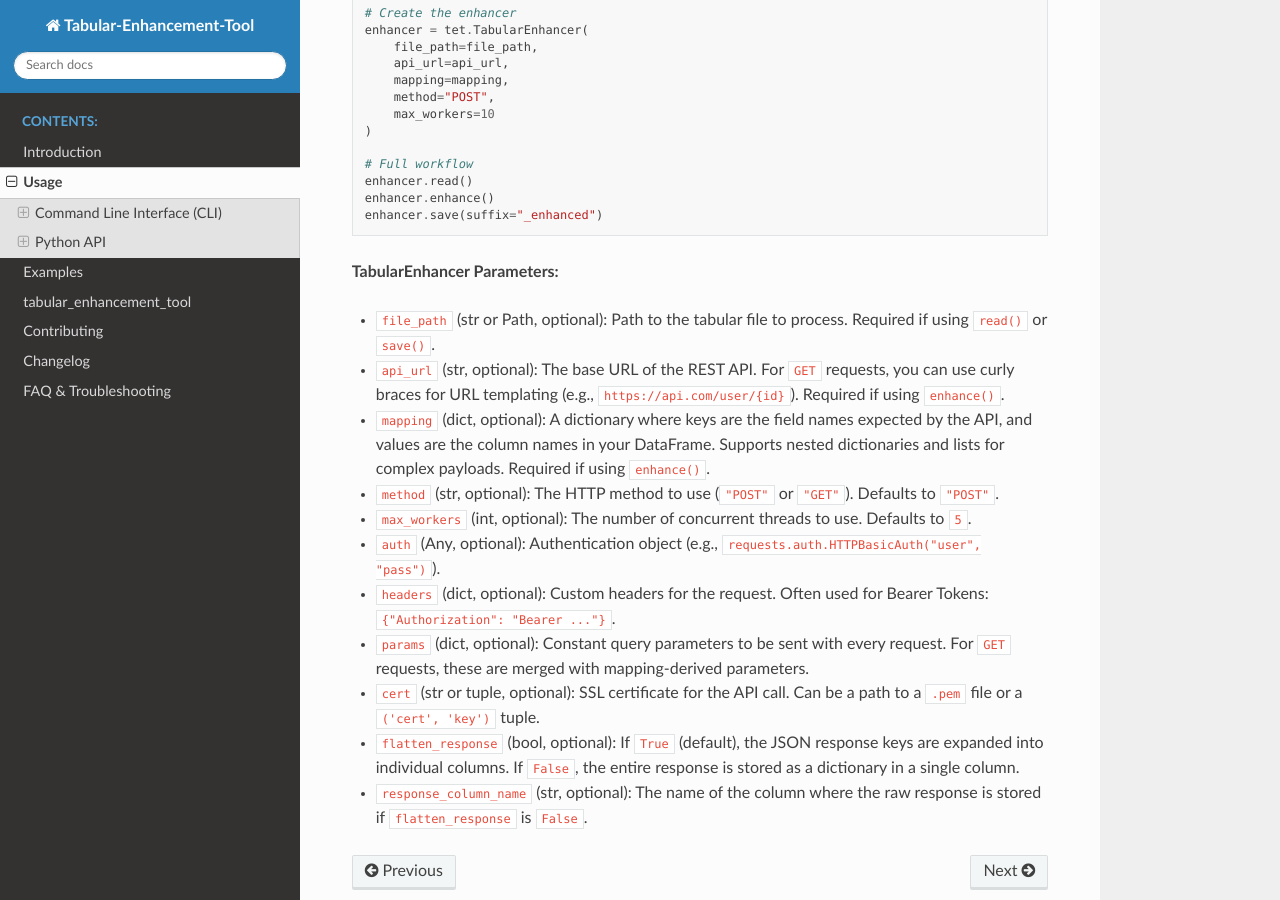
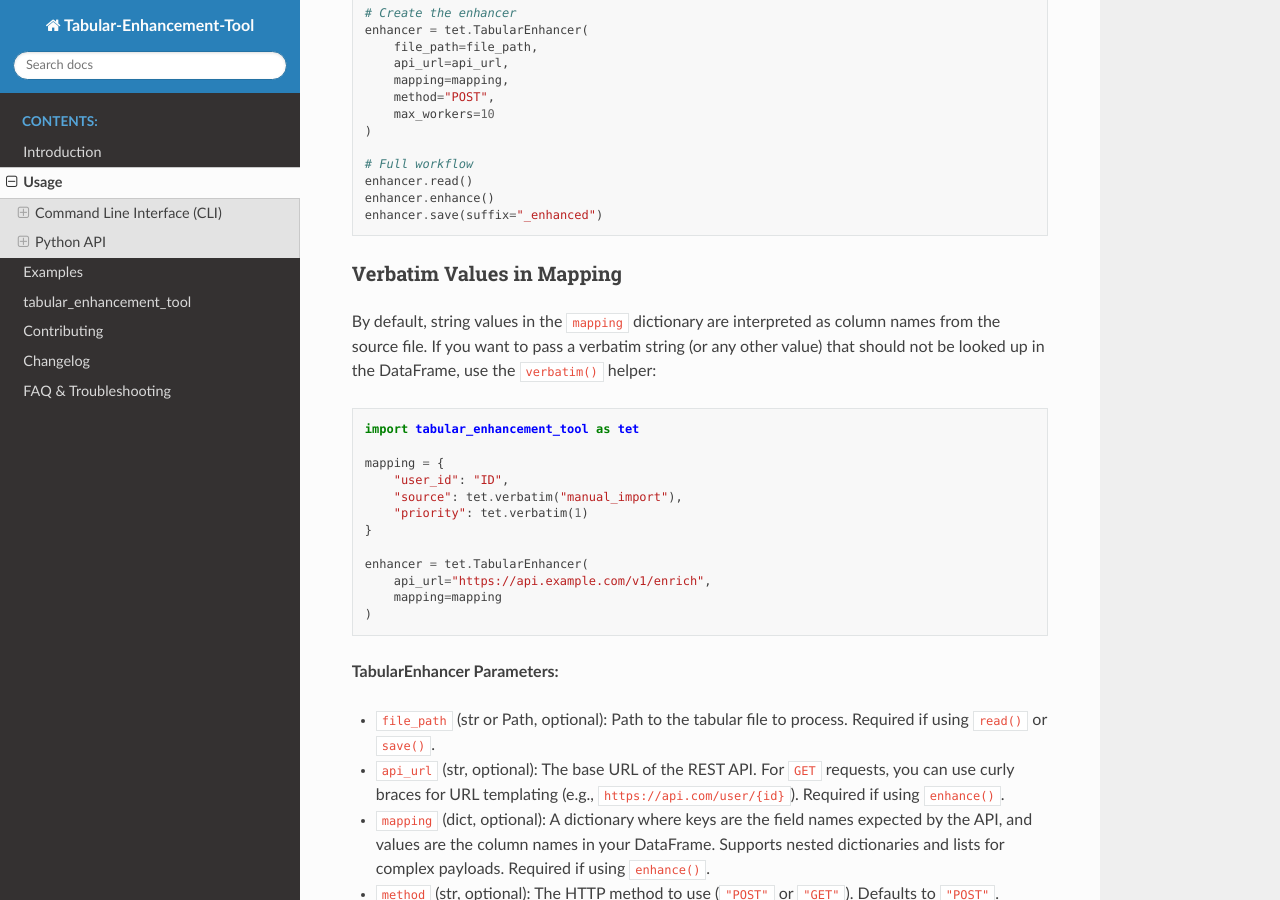
Before and after one commit to Mikuana/tabular-enhancement-tool, a Sphinx documentation site: the page built from docs/usage.rst, in a window 1280 px wide and 900 px high, scrolled down 1978 px. Built offline with Sphinx 7.4.7 and the Read the Docs theme 3.1.0, drawn with Linux system fonts in a browser that asks for light colours.

Commit message:
Add `Verbatim` class and helper function to support fixed values in mapping, update logic and docs

```diff
--- a/docs/usage.rst
+++ b/docs/usage.rst
@@ -104,6 +104,26 @@ The ``TabularEnhancer`` class is used to enrich data from any REST API that acce
    enhancer.enhance()
    enhancer.save(suffix="_enhanced")
 
+Verbatim Values in Mapping
+~~~~~~~~~~~~~~~~~~~~~~~~~~
+
+By default, string values in the ``mapping`` dictionary are interpreted as column names from the source file. If you want to pass a verbatim string (or any other value) that should not be looked up in the DataFrame, use the ``verbatim()`` helper:
+
+.. code-block:: python
+
+   import tabular_enhancement_tool as tet
+
+   mapping = {
+       "user_id": "ID",
+       "source": tet.verbatim("manual_import"),
+       "priority": tet.verbatim(1)
+   }
+
+   enhancer = tet.TabularEnhancer(
+       api_url="https://api.example.com/v1/enrich",
+       mapping=mapping
+   )
+
 **TabularEnhancer Parameters:**
 
 *   ``file_path`` (str or Path, optional): Path to the tabular file to process. Required if using ``read()`` or ``save()``.
```
Also changed, not shown: docs/changelog.rst (+7 -0 lines), 1 other file.
